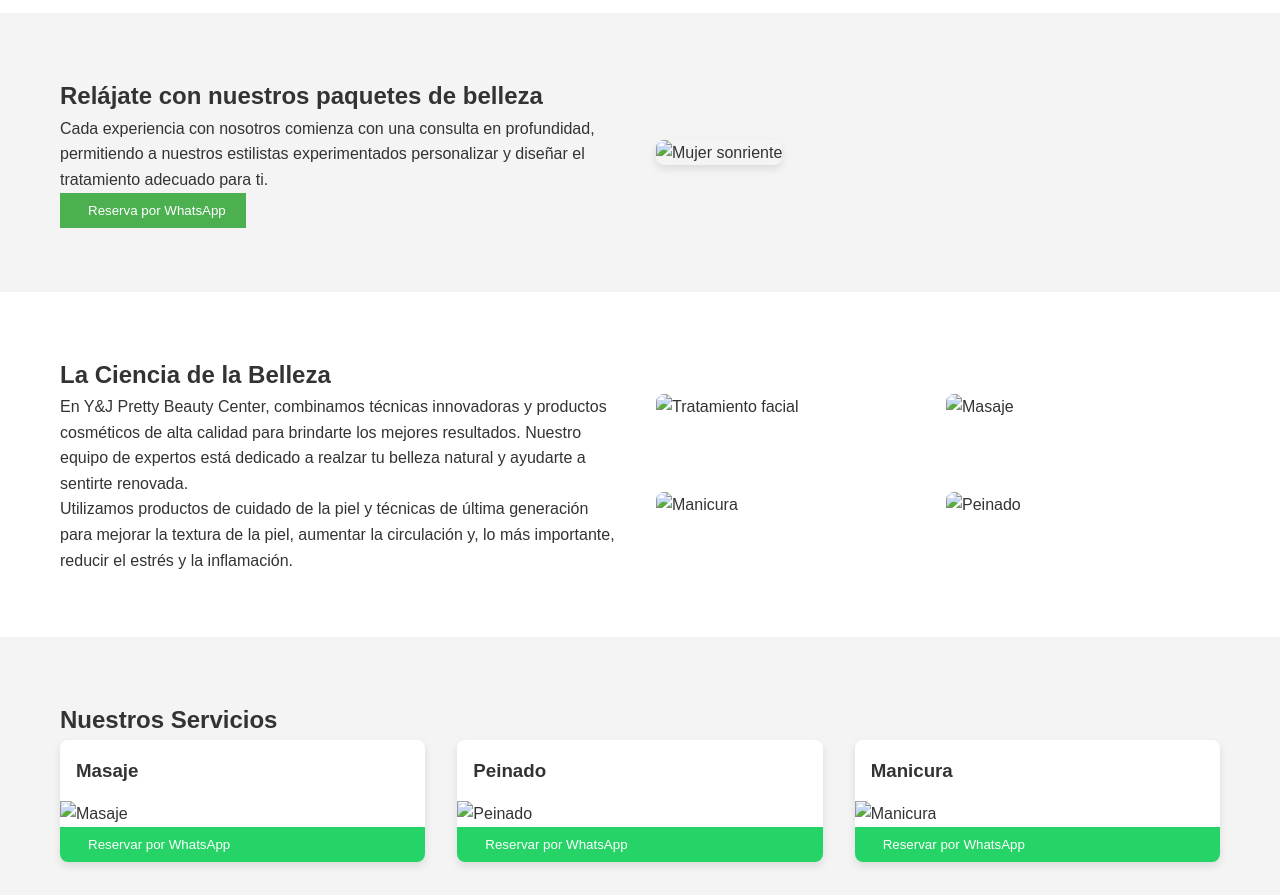
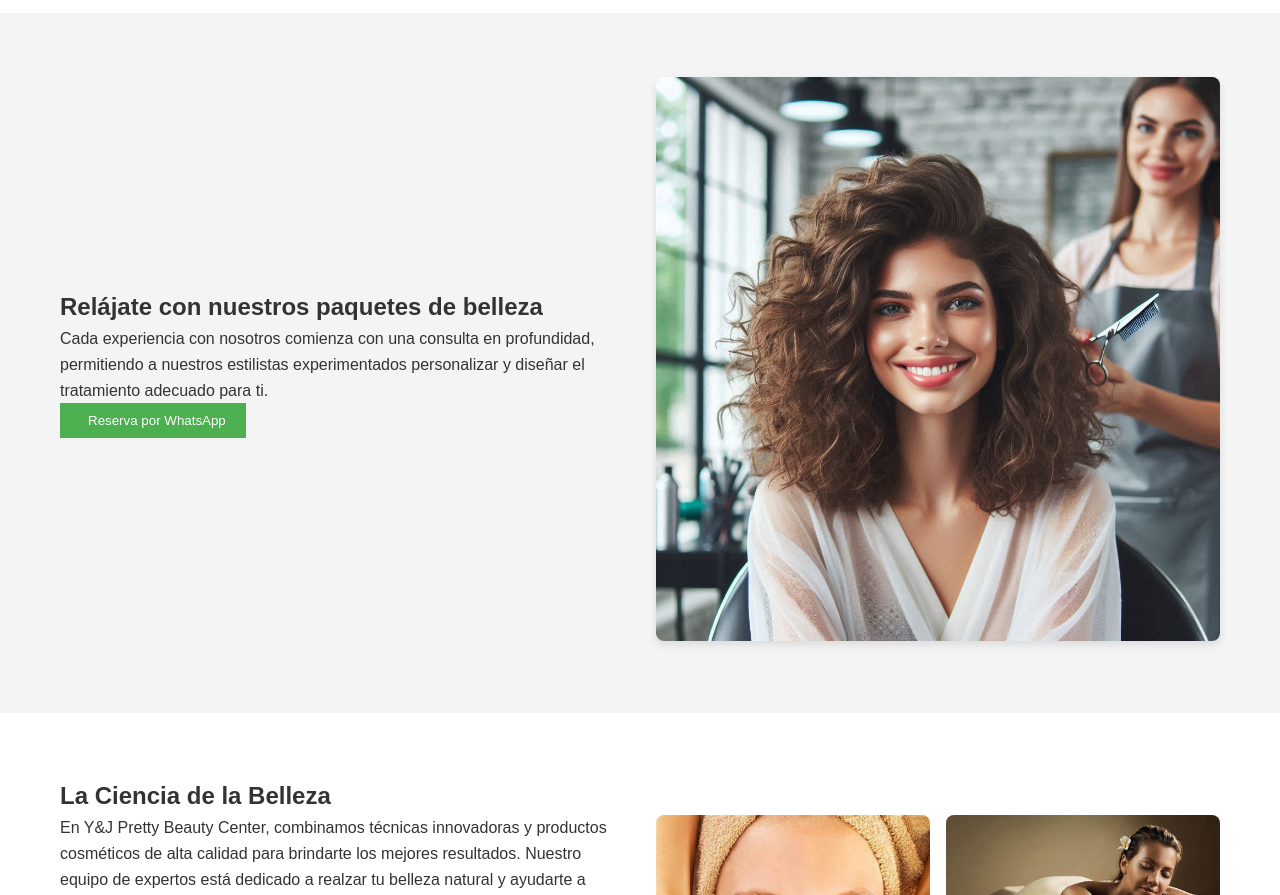
Before and after one commit to yerison74/web, a plain HTML site: page index.html in a window 1280 px wide. Shown: the part 57-952 px from the top of the page. Drawn offline with nearby package versions, Linux system fonts and the light colour scheme; the site is published under a folder, as on GitHub Pages, so addresses that start at the root find nothing.

Commit message:
Update index.html

```diff
--- a/index.html
+++ b/index.html
@@ -40,7 +40,7 @@
                     </button>
                 </div>
                 <div class="hero-image">
-                    <img src="/src/Mujer Sonriente.jpg?height=400&width=600" alt="Mujer sonriente">
+                    <img src="src/Mujer Sonriente.jpg?height=400&width=600" alt="Mujer sonriente">
                 </div>
             </div>
         </section>
@@ -54,10 +54,10 @@
                         <p>Utilizamos productos de cuidado de la piel y técnicas de última generación para mejorar la textura de la piel, aumentar la circulación y, lo más importante, reducir el estrés y la inflamación.</p>
                     </div>
                     <div class="about-images">
-                        <img src="/src/Tratamiento facial.jpg?height=200&width=200" alt="Tratamiento facial">
-                        <img src="/src/Masaje.jpg?height=200&width=200" alt="Masaje">
-                        <img src="/src/Manicura.jpg?height=200&width=200" alt="Manicura">
-                        <img src="/src/peinado.jpg?height=200&width=200" alt="Peinado">
+                        <img src="src/Tratamiento facial.jpg?height=200&width=200" alt="Tratamiento facial">
+                        <img src="src/Masaje.jpg?height=200&width=200" alt="Masaje">
+                        <img src="src/Manicura.jpg?height=200&width=200" alt="Manicura">
+                        <img src="src/peinado.jpg?height=200&width=200" alt="Peinado">
                     </div>
                 </div>
             </div>
@@ -69,7 +69,7 @@
                 <div class="services-grid">
                     <div class="service-card">
                         <h3>Masaje</h3>
-                        <img src="/src/masaje.jpg?height=200&width=300&text=Masaje Sueco" alt="Masaje">
+                        <img src="src/masaje.jpg?height=200&width=300&text=Masaje Sueco" alt="Masaje">
                         <button class="btn-whatsapp">
                             <i data-lucide="whatsapp"></i>
                             Reservar por WhatsApp
@@ -77,7 +77,7 @@
                     </div>
                     <div class="service-card">
                         <h3>Peinado</h3>
-                        <img src="/src/peinado.jpg?height=200&width=300&text=Masaje de Tejido Profundo" alt="Peinado">
+                        <img src="src/peinado.jpg?height=200&width=300&text=Masaje de Tejido Profundo" alt="Peinado">
                         <button class="btn-whatsapp">
                             <i data-lucide="whatsapp"></i>
                             Reservar por WhatsApp
@@ -85,7 +85,7 @@
                     </div>
                     <div class="service-card">
                         <h3>Manicura</h3>
-                        <img src="/src/manicura.jpg?height=200&width=300&text=Masaje con Piedras Calientes" alt="Manicura">
+                        <img src="src/manicura.jpg?height=200&width=300&text=Masaje con Piedras Calientes" alt="Manicura">
                         <button class="btn-whatsapp">
                             <i data-lucide="whatsapp"></i>
                             Reservar por WhatsApp
```
